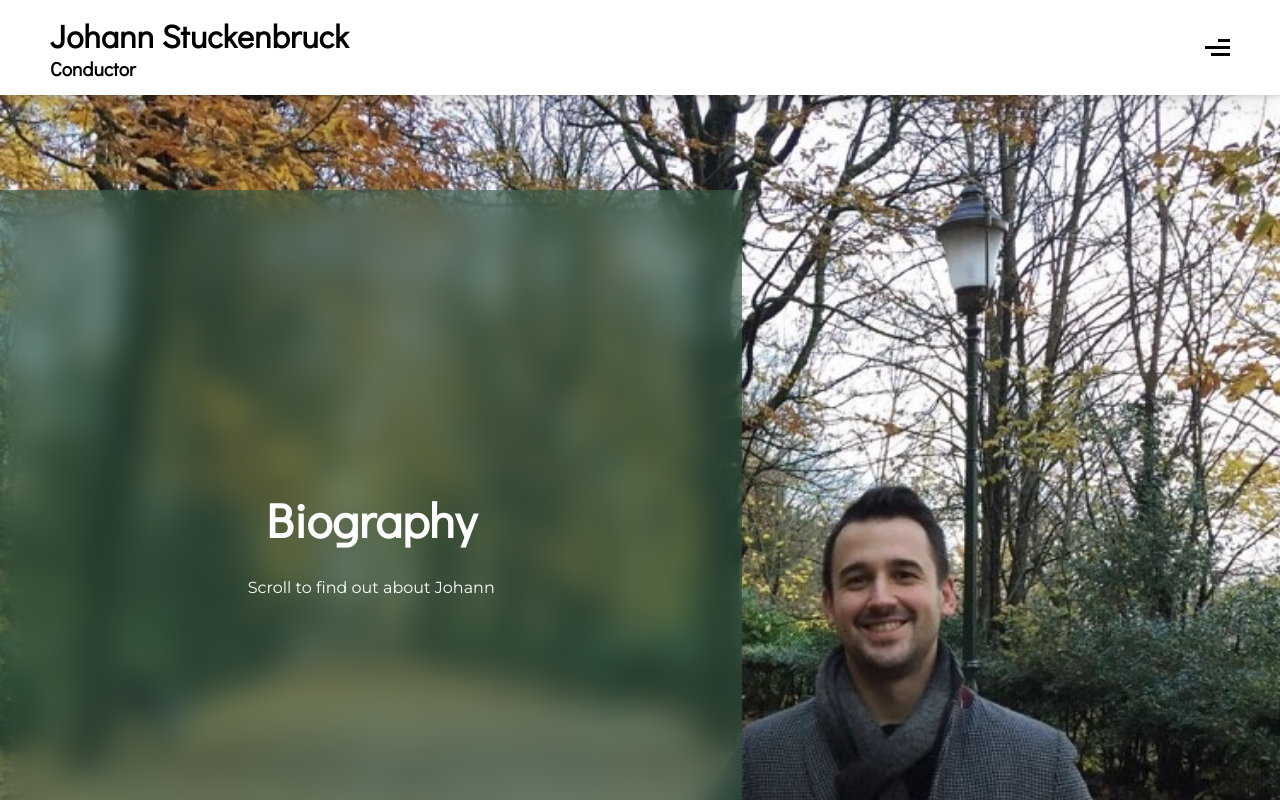
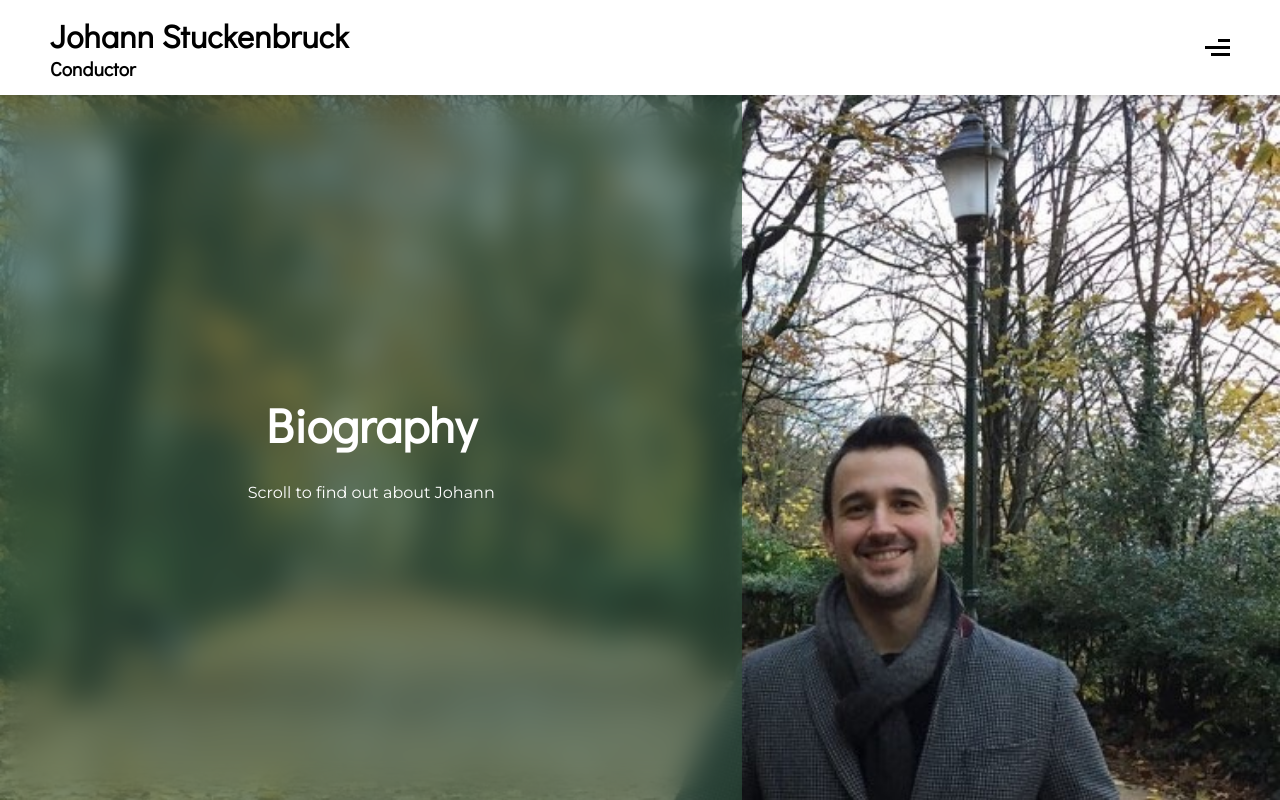
Before and after one commit to wRWebDev/jStuckenbruck, a Next.js app: page /biography in a window 1280 px wide. Shown: the top 800 px of the page. Built offline with nearby package versions, Linux system fonts and the light colour scheme; no server answers; the database is empty.

Commit message:
Well I thought I had... Now I've fixed the stupid effing spacing bug

```diff
--- a/components/ParallaxPage/index.js
+++ b/components/ParallaxPage/index.js
@@ -10,7 +10,7 @@ const ParallaxPage = ({ folder, image, children }) => {
             direction="vertical"
             speed={1000}
             parallax={true}
-            style={{height: '100vh', paddingTop: '95px'}}
+            style={{height: 'calc(100vh - 95px)', overflowY: 'hidden'}}
             mousewheel={true}
             effect="fade"
             fadeEffect={{
@@ -21,7 +21,7 @@ const ParallaxPage = ({ folder, image, children }) => {
             <div
                 className="parallax-bg"
                 style={{
-                    backgroundImage: `url(/img/${folder}/${image})`
+                    backgroundImage: `url(/img/${folder}/${image})`,
                 }}
                 data-swiper-parallax="-10%"
             />
--- a/pages/biography.js
+++ b/pages/biography.js
@@ -8,7 +8,6 @@ const pageDetails = {
   description: 'Read Johann Stuckenbruck\'s biography.',
   image: '',
   darkMode: false,
-  hideFooter: true
 }
 
 const Page = ({ content }) => {
--- a/styles/globals.css
+++ b/styles/globals.css
@@ -21,7 +21,7 @@ body {
 }
 
 main {
-  min-height: 90vh;
+  min-height: 75vh;
   margin-top: 95px;
 }
 
--- a/styles/scss/_rules.scss
+++ b/styles/scss/_rules.scss
@@ -18,7 +18,7 @@ body{
 }
 
 main{
-    min-height: 90vh;
+    min-height: 75vh;
     margin-top: $desktop-header-height;
 }
 
```
